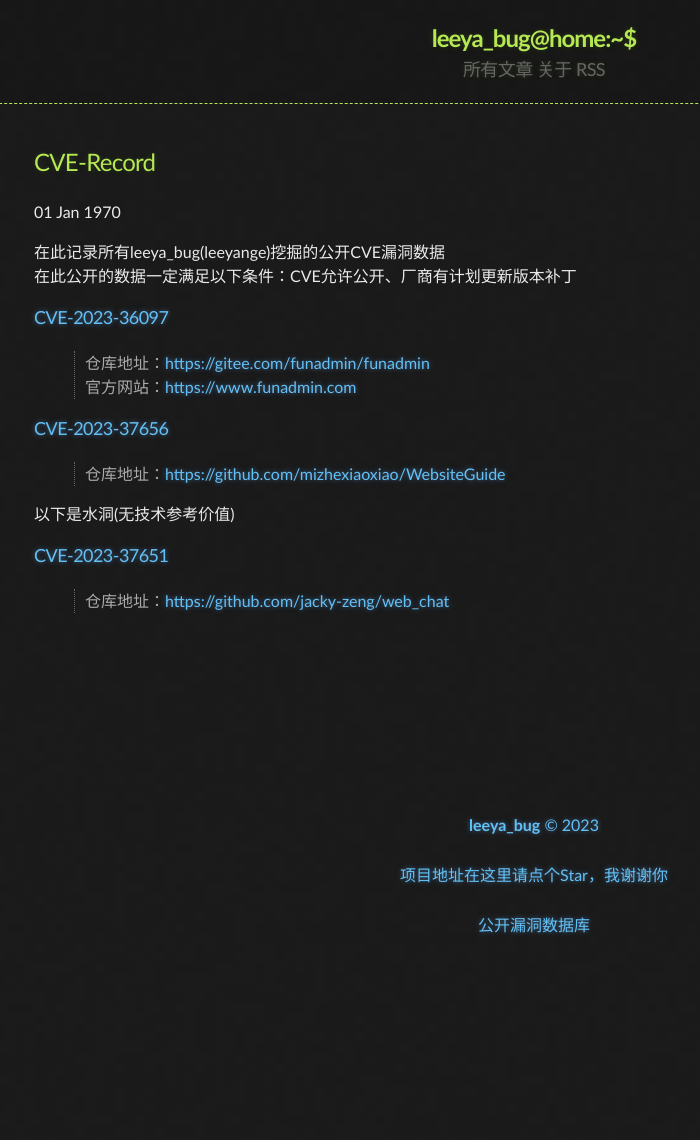
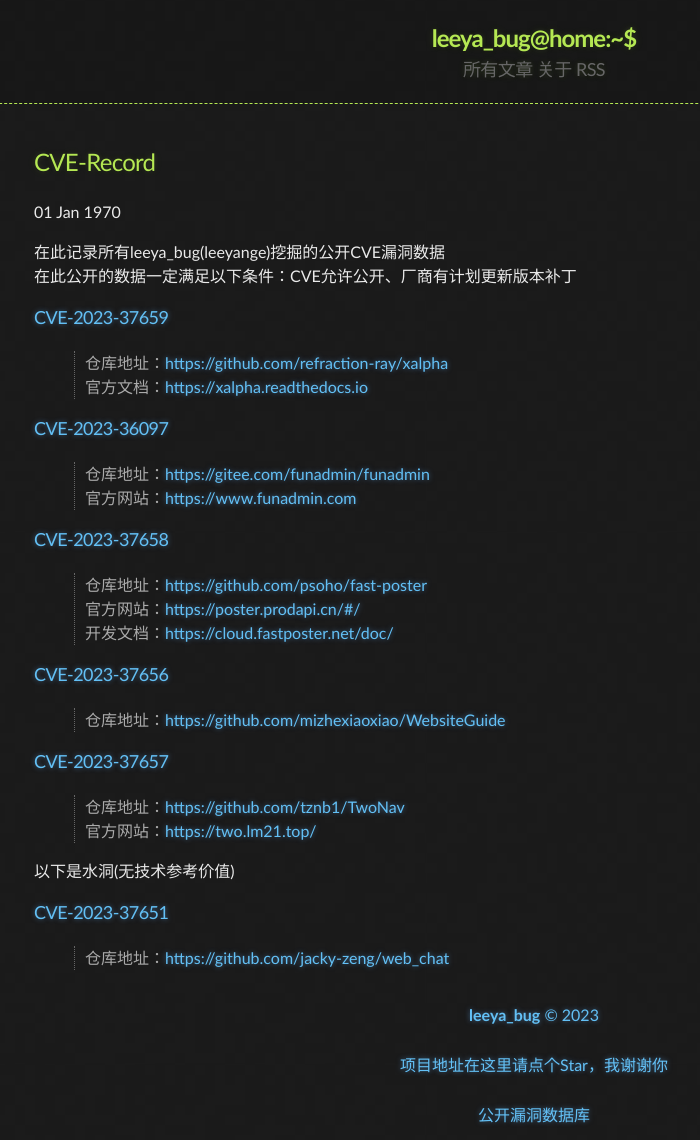
Before and after one commit to Leeyangee/leeyangee.github.io, a Jekyll site: the page built from _posts/1970-01-01-CVE-Record.md, in a window 1280 px wide. Shown: the whole page, without its empty margins (106-806 px from the left). Built offline with Jekyll 4.4.1, drawn with Linux system fonts in a browser that asks for light colours; before the commit the page ends 950 px from its top, so only the background shows below that.

Commit message:
Update 1970-01-01-CVE-Record.md

```diff
--- a/_posts/1970-01-01-CVE-Record.md
+++ b/_posts/1970-01-01-CVE-Record.md
@@ -6,13 +6,25 @@ published: true
 在此记录所有leeya_bug(leeyange)挖掘的公开CVE漏洞数据
 在此公开的数据一定满足以下条件：CVE允许公开、厂商有计划更新版本补丁
 
+### [CVE-2023-37659](https://cve.mitre.org/cgi-bin/cvename.cgi?name=CVE-2023-37659)
+> 仓库地址：<https://github.com/refraction-ray/xalpha>
+> 官方文档：<https://xalpha.readthedocs.io>
+
 ### [CVE-2023-36097](https://cve.mitre.org/cgi-bin/cvename.cgi?name=CVE-2023-36097)
 > 仓库地址：<https://gitee.com/funadmin/funadmin>
 > 官方网站：<https://www.funadmin.com>
 
+### [CVE-2023-37658](https://cve.mitre.org/cgi-bin/cvename.cgi?name=CVE-2023-37658)
+> 仓库地址：<https://github.com/psoho/fast-poster>
+> 官方网站：<https://poster.prodapi.cn/#/>
+> 开发文档：<https://cloud.fastposter.net/doc/>
+
 ### [CVE-2023-37656](https://cve.mitre.org/cgi-bin/cvename.cgi?name=CVE-2023-37656)
 > 仓库地址：<https://github.com/mizhexiaoxiao/WebsiteGuide>
 
+### [CVE-2023-37657](https://cve.mitre.org/cgi-bin/cvename.cgi?name=CVE-2023-37657)
+> 仓库地址：<https://github.com/tznb1/TwoNav>
+> 官方网站：<https://two.lm21.top/>
 
 以下是水洞(无技术参考价值)
 
```
